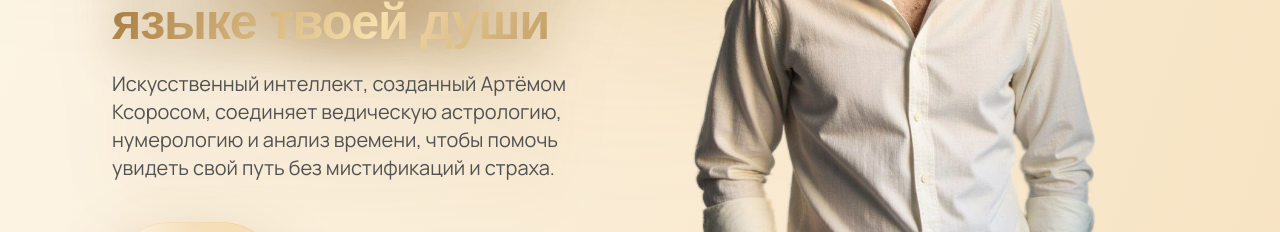
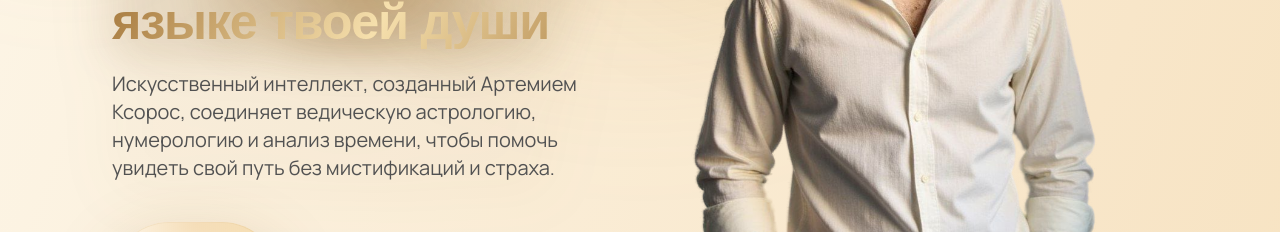
Before and after one commit to DEOZMSK/K, a Next.js app: page / in a window 1280 px wide. Shown: the part 414-646 px from the top of the page. Built offline with nearby package versions, Linux system fonts and the light colour scheme; no server answers; a web font is replaced by a local one.

Commit message:
Fix Russian declension for Artemiy Ksoros

```diff
--- a/app/layout.tsx
+++ b/app/layout.tsx
@@ -20,7 +20,7 @@ const unbounded = Unbounded({
 const siteUrl = process.env.NEXT_PUBLIC_SITE_URL ?? "https://jyotishgpt.ru";
 const defaultTitle = "JyotishGPT — ведическая AI-нумерология Артемия Ксороса";
 const defaultDescription =
-  "JyotishGPT — AI-система, созданная Артемием Ксоросом. Соединяет древние ведические методы и современные технологии, помогая людям познавать себя через нумерологию и сознание времени.";
+  "JyotishGPT — AI-система, созданная Артемием Ксорос. Соединяет древние ведические методы и современные технологии, помогая людям познавать себя через нумерологию и сознание времени.";
 const snippetDescription =
   "JyotishGPT — это авторский проект Артемия Ксороса, в котором искусственный интеллект соединяется с ведическими системами самоанализа. Помогает человеку осознать свой путь, рассчитать периоды и лучше понять свою природу.";
 
--- a/content/site-config.ts
+++ b/content/site-config.ts
@@ -51,7 +51,7 @@ export const siteConfig: SiteConfig = {
       "AI-нумерология, которая говорит на языке твоей души",
     subheadline:
       process.env.NEXT_PUBLIC_HERO_SUBHEADLINE ??
-      "Искусственный интеллект, созданный Артёмом Ксоросом, соединяет ведическую астрологию, нумерологию и анализ времени, чтобы помочь увидеть свой путь без мистификаций и страха.",
+      "Искусственный интеллект, созданный Артемием Ксорос, соединяет ведическую астрологию, нумерологию и анализ времени, чтобы помочь увидеть свой путь без мистификаций и страха.",
     ctaLabel:
       process.env.NEXT_PUBLIC_HERO_CTA_LABEL ??
       "Открыть диалог с JyotishGPT",
@@ -123,7 +123,7 @@ export const siteConfig: SiteConfig = {
       {
         sender: "bot",
         text:
-          "JyotishGPT:\nКогда будешь готова, подключимся с Артёмом, чтобы собрать подробный план и подобрать практики."
+          "JyotishGPT:\nКогда будешь готова, подключимся с Артемием, чтобы собрать подробный план и подобрать практики."
       },
       {
         sender: "user",
```
Also changed, not shown: 1 other file (tests, documents, lock files or other folders).
